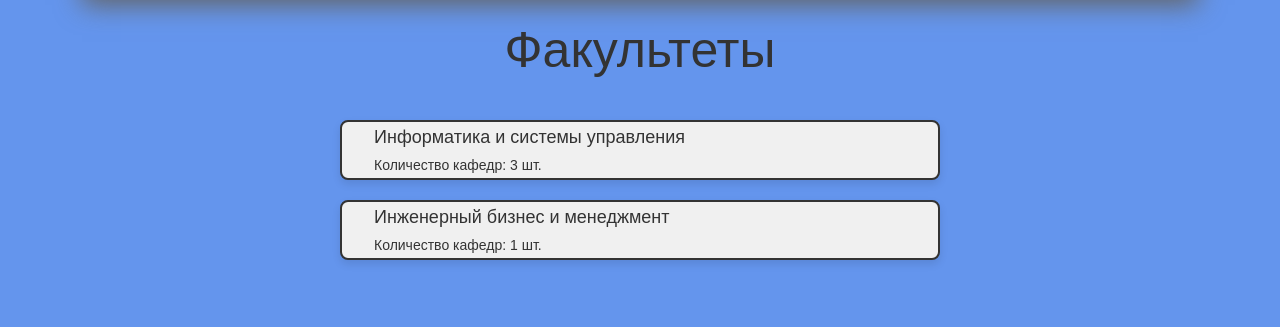
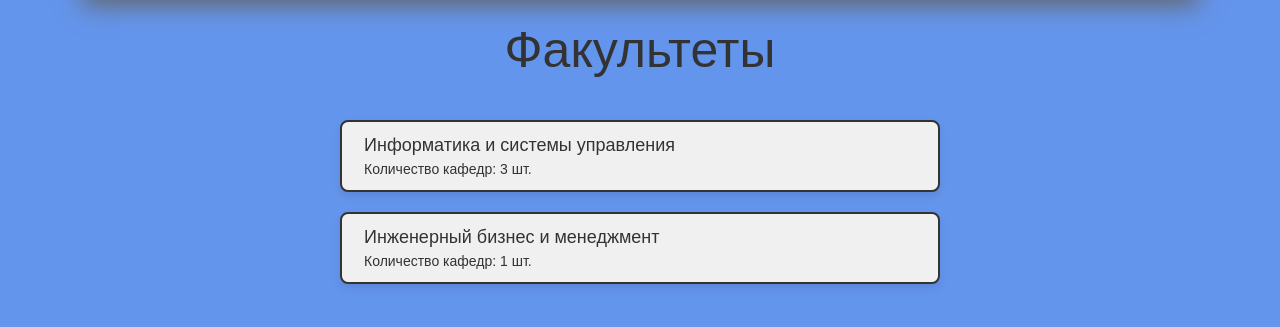
Before and after one commit to Alexey-creator875/PCPL-Labs-2025, a Flask app: page /faculties in a window 1280 px wide. Shown: the part 93-420 px from the top of the page. Run offline with Flask 3, Linux system fonts and the light colour scheme.

Commit message:
make rows auto sized

```diff
--- a/dz/static/css/main.css
+++ b/dz/static/css/main.css
@@ -56,14 +56,13 @@ h2 {
 /* ROW */
 .row {
     width: 600px;
-    height: 60px;
     background-color: #f0f0f0;
     border: 2px solid #333;
     border-radius: 8px;
     display: flex;
     align-items: center;
     margin: 20px auto;
-    padding: 0 20px;
+    padding: 10px;
     box-shadow: 0 4px 8px rgba(0,0,0,0.1);
 }
 
```
Also changed, not shown: dz/instance/faculties.db.
